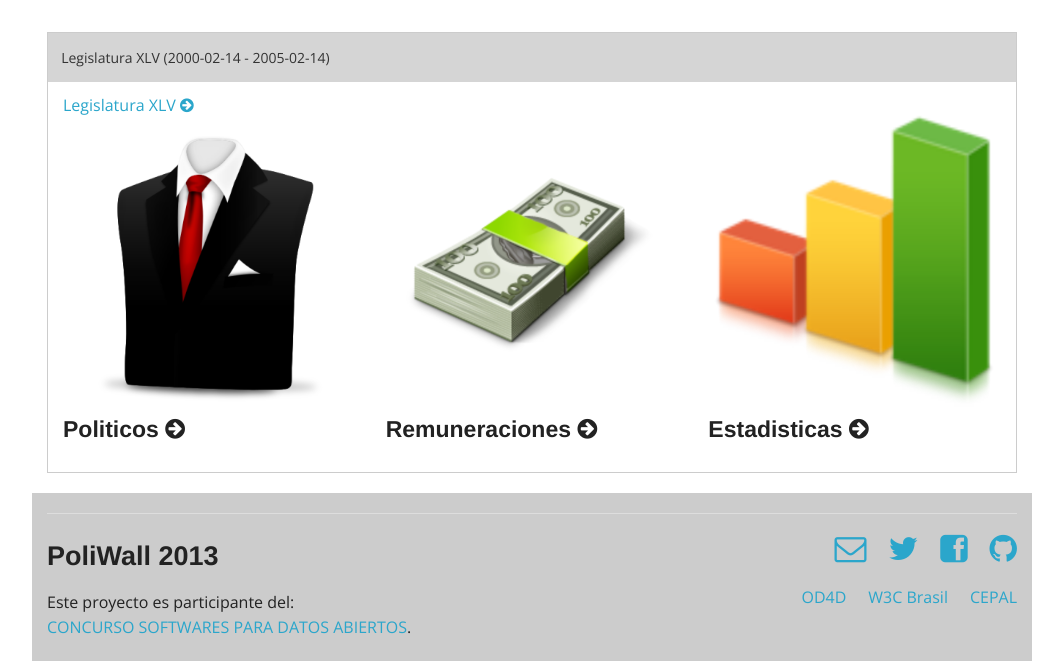
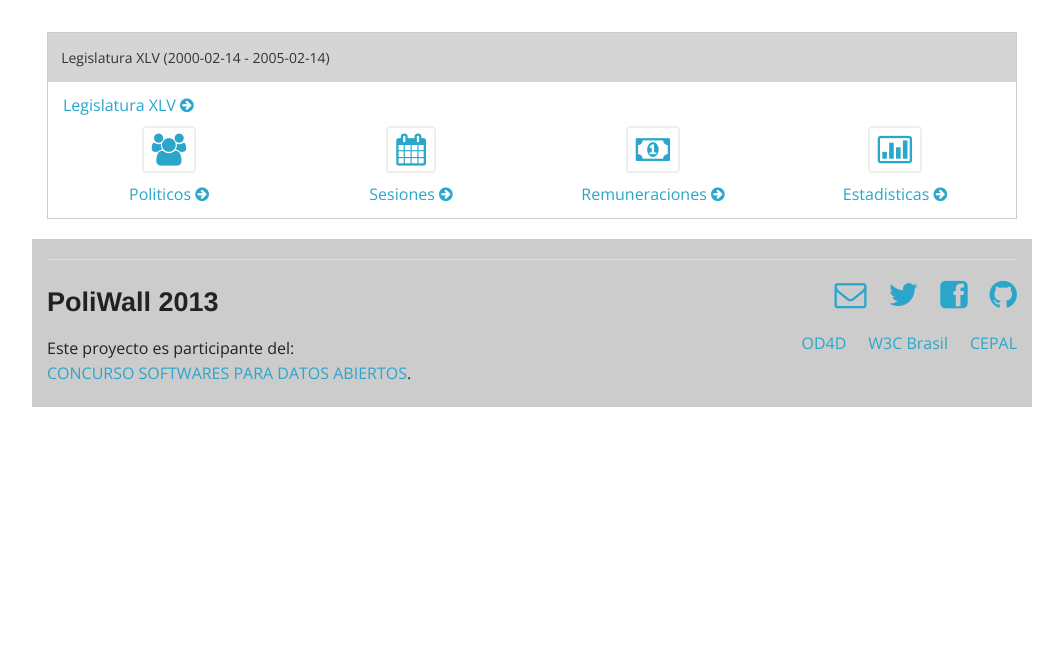
Before and after one commit to jfunez/poliwall, a Django app: a page that uses poliwall/templates/legislative_list.html in a window 1280 px wide. Shown: the part 137-800 px from the top of the page, without its empty margins (108-1171 px from the left). Run offline with Django 3.2, Linux system fonts and the light colour scheme; data comes from the database, SQL or seed files in the repository; some libraries are stand-ins or nearby versions.

Commit message:
cambio menu de opciones de cada legislatura
+ agrego opcion de sesiones, donde se listan las sesiones de esta
legislatura.

* cambio ICONOS de cada opcion (politicos, remuneraciones, estadisticas)
por icons de font awesome.

* cambio de 3 a 4 columnas para agregar la nueva opcion de Sesiones.

* cambio markup y class para mejorar el estilo de las opciones.

+ Efecto PULSE en el hover de cada opcion.

```diff
--- a/poliwall/poliwall/static/css/styles.css
+++ b/poliwall/poliwall/static/css/styles.css
@@ -17,3 +17,16 @@ body{
 	color: #ffffff;
 }
 .dashboard_item_icon { box-shadow: 0 0 20px #000; }
+
+/*  LEGISLATIVE OPTIONS */
+.legislature_opt_row {
+	margin-top: 20px;
+}
+.legislature_opt_row_item_icon {
+	text-align: center;
+	padding-top: 20px;
+	padding-bottom: 20px;
+}
+.legislature_opt_row_item_title {
+	text-align: center;
+}
--- a/poliwall/templates/legislative_list.html
+++ b/poliwall/templates/legislative_list.html
@@ -16,3 +16,17 @@
     {% endfor %}
 </div>
 {% endblock main_content %}
+{% block extra_js %}
+<script type="text/javascript">
+	$(function () {
+		$('a','.legislature_opt_row ').hover(
+			function () {
+				$(this).find('.legislature_opt_row_item').addClass('animated pulse');
+			},
+			function () {
+				$(this).find('.legislature_opt_row_item').removeClass('animated pulse');
+			}
+		);
+	});
+</script>
+{% endblock extra_js %}
--- a/poliwall/templates/legislative_options.html
+++ b/poliwall/templates/legislative_options.html
@@ -13,23 +13,57 @@
 				</a>
 			</div>
 		</div>
-	  	<div class="row">
-			<div class="large-4 columns">
+	  	<div class="row legislature_opt_row">
+			<div class="large-3 columns">
 			    <a href="{% url 'legislative_politician_list' legislative.roman_code %}">
-			        <img src="{{ STATIC_URL }}img/politics.png" alt='{% trans "Politicos" %}' />
-			        <h4>{% trans "Politicos" %} <i class="icon-circle-arrow-right"></i></h4>
+			        <div class="legislature_opt_row_item">
+			        	<div class="legislature_opt_row_item_icon">
+			        		<i class="icon-group icon-2x icon-border"></i>
+			        	</div>
+			        	<div class="legislature_opt_row_item_title">
+				        	{% trans "Politicos" %}
+				        	<i class="icon-circle-arrow-right"></i>
+			        	</div>
+			        </div>
 			    </a>
 			</div>
-			<div class="large-4 columns">
+			<div class="large-3 columns">
 			    <a href="#">
-			        <img src="{{ STATIC_URL }}img/money.png" alt='{% trans "Remuneraciones" %}' />
-			        <h4>{% trans "Remuneraciones" %} <i class="icon-circle-arrow-right"></i></h4>
+			    	<div class="legislature_opt_row_item">
+			    		<div class="legislature_opt_row_item_icon">
+			    			<i class="icon-calendar icon-2x icon-border"></i>
+			    		</div>
+			    		<div class="legislature_opt_row_item_title">
+				        	{% trans "Sesiones" %}
+				        	<i class="icon-circle-arrow-right"></i>
+				        </div>
+			        </div>
 			    </a>
 			</div>
-			<div class="large-4 columns">
-			  <a href="#">
-			        <img src="{{ STATIC_URL }}img/stats.png" alt='{% trans "Estadisticas" %}' />
-			        <h4>{% trans "Estadisticas" %} <i class="icon-circle-arrow-right"></i></h4>
+			<div class="large-3 columns">
+			    <a href="#">
+			    	<div class="legislature_opt_row_item">
+			    		<div class="legislature_opt_row_item_icon">
+				    		<i class="icon-money icon-2x icon-border"></i><br>
+			    		</div>
+			    		<div class="legislature_opt_row_item_title">
+				        	{% trans "Remuneraciones" %}
+				        	<i class="icon-circle-arrow-right"></i>
+				        </div>
+			        </div>
+			    </a>
+			</div>
+			<div class="large-3 columns">
+			  	<a href="#">
+			  		<div class="legislature_opt_row_item">
+			  			<div class="legislature_opt_row_item_icon">
+			    			<i class="icon-bar-chart icon-2x icon-border"></i><br>
+			    		</div>
+			    		<div class="legislature_opt_row_item_title">
+					        {% trans "Estadisticas" %}
+					        <i class="icon-circle-arrow-right"></i>
+				        </div>
+			  		</div>
 			    </a>
 			</div>
 	  	</div>
```
Also changed, not shown: poliwall/poliwall/static/img/money.png (deleted), poliwall/poliwall/static/img/politics.png (deleted), poliwall/poliwall/static/img/stats.png (deleted).
